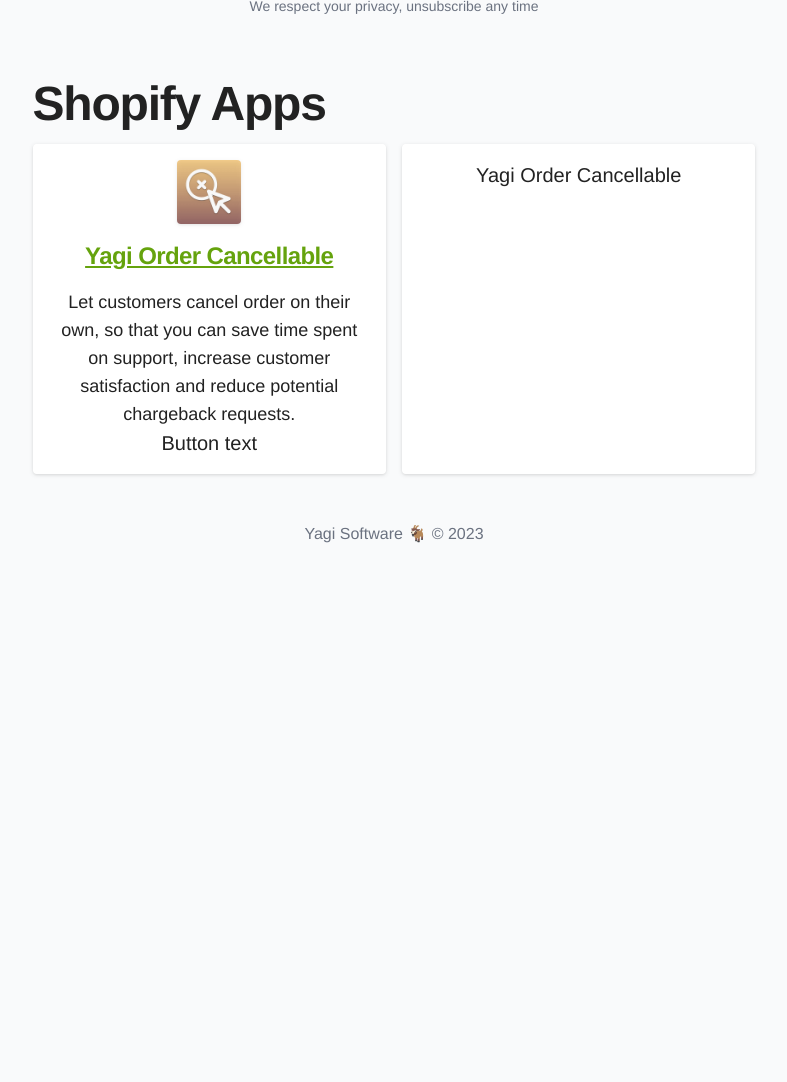
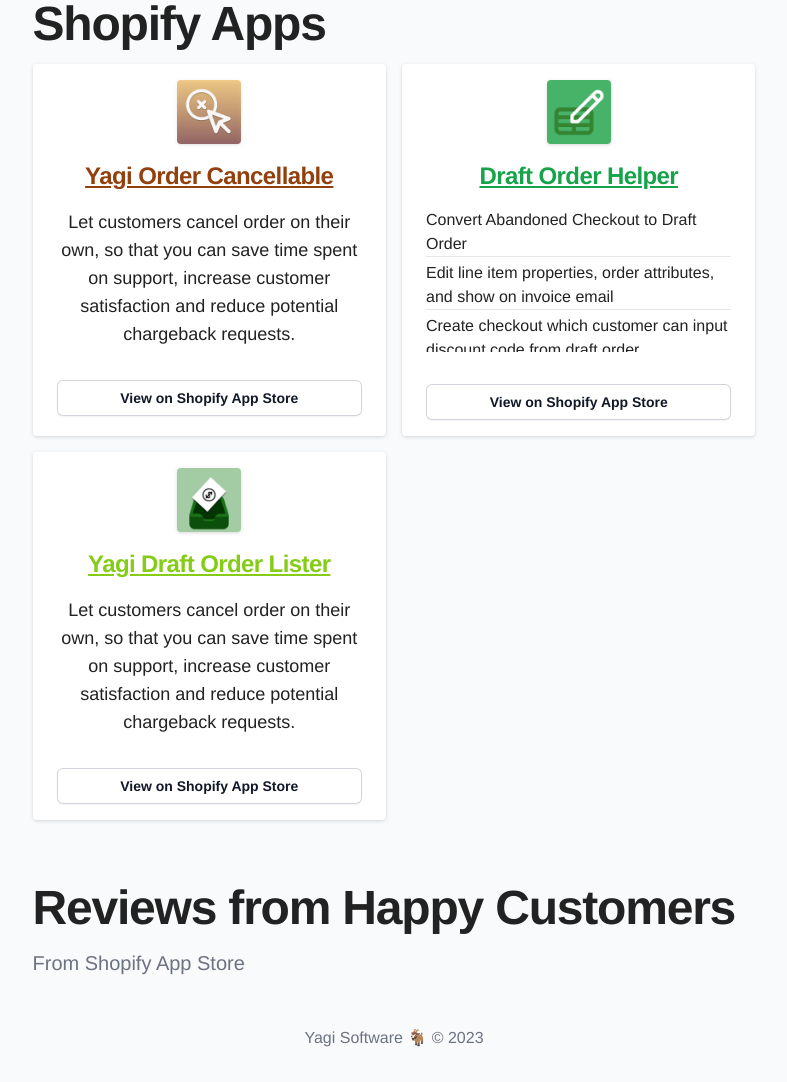
Before and after one commit to YagiSoftware/blog, a Jekyll site: the page built from index.html, in a window 1280 px wide, cut to the strip 718-1800 px from the top of the page. Shown: the whole strip, without its empty margins (246-1033 px from the left). Built offline with Jekyll 4.4.1, drawn with Linux system fonts in a browser that asks for light colours; some web fonts are replaced; comment, search, counter and statistics services are not loaded; before the commit the page ends 1296 px from its top, so only the background shows below that.

Commit message:
WIP stuff
WIP stuff

```diff
--- a/_layouts/default.html
+++ b/_layouts/default.html
@@ -39,12 +39,12 @@
 
   </head>
   <body class="bg-gray-50">
-    <header class="w-full h-40 lg:h-60">
+    <header class="w-full h-40 lg:h-40">
       <div class="w-full h-full gradient">
         <div class="max-w-lg lg:max-w-prose h-full mx-auto flex items-center relative">
           <div class="mx-auto">
             <a href="/">
-            <p class="text-gray-100 text-3xl md:text-5xl font-bold filter drop-shadow-lg tracking-wide">
+            <p class="text-gray-100 text-3xl md:text-4xl font-bold filter drop-shadow-lg tracking-wide">
               <svg class="inline relative -top-2 w-16 lg:w-20 h-auto mr-0 lg:mr-4" viewBox="0 0 227 227" version="1.1" xmlns="http://www.w3.org/2000/svg" xmlns:xlink="http://www.w3.org/1999/xlink">
                   <g id="Artboard" stroke="none" stroke-width="1" fill="none" fill-rule="evenodd">
                       <g id="Logo_Yagi_final-01" transform="translate(36.000000, 33.000000)" fill="#FFFFFF">
@@ -56,7 +56,7 @@
             </p>
             </a>
           </div>
-          <div class="flex justify-between w-full px-8 lg:px-0 absolute bottom-4 text-white text-lg lg:text-xl underline">
+          <div class="flex justify-between w-full px-8 lg:px-0 absolute bottom-4 lg:bottom-2 text-white text-lg lg:text-xl underline">
             <a class="nav-link" href="/articles">Articles</a>
             <a class="nav-link" target="_blank" href="https://apps.shopify.com/partners/yagi-software">Apps</a>
             <a class="nav-link" href="/about">About</a>
--- a/css/dist.css
+++ b/css/dist.css
@@ -981,6 +981,10 @@
   height: 100%;
 }
 
+.max-h-\[9rem\] {
+  max-height: 9rem;
+}
+
 .w-1\/3 {
   width: 33.333333%;
 }
@@ -1027,6 +1031,10 @@
 
 .transform {
   transform: translate(var(--tw-translate-x), var(--tw-translate-y)) rotate(var(--tw-rotate)) skewX(var(--tw-skew-x)) skewY(var(--tw-skew-y)) scaleX(var(--tw-scale-x)) scaleY(var(--tw-scale-y));
+}
+
+.cursor-pointer {
+  cursor: pointer;
 }
 
 .grid-cols-1 {
@@ -1067,12 +1075,22 @@
   margin-left: calc(1rem * calc(1 - var(--tw-space-x-reverse)));
 }
 
+.space-y-1 > :not([hidden]) ~ :not([hidden]) {
+  --tw-space-y-reverse: 0;
+  margin-top: calc(0.25rem * calc(1 - var(--tw-space-y-reverse)));
+  margin-bottom: calc(0.25rem * var(--tw-space-y-reverse));
+}
+
 .divide-y > :not([hidden]) ~ :not([hidden]) {
   --tw-divide-y-reverse: 0;
   border-top-width: calc(1px * calc(1 - var(--tw-divide-y-reverse)));
   border-bottom-width: calc(1px * var(--tw-divide-y-reverse));
 }
 
+.overflow-y-scroll {
+  overflow-y: scroll;
+}
+
 .rounded {
   border-radius: 0.25rem;
 }
@@ -1095,6 +1113,10 @@
 
 .border-2 {
   border-width: 2px;
+}
+
+.border-b {
+  border-bottom-width: 1px;
 }
 
 .border-b-2 {
@@ -1130,11 +1152,6 @@
   background-color: rgb(249 250 251 / var(--tw-bg-opacity));
 }
 
-.bg-lime-600 {
-  --tw-bg-opacity: 1;
-  background-color: rgb(101 163 13 / var(--tw-bg-opacity));
-}
-
 .bg-white {
   --tw-bg-opacity: 1;
   background-color: rgb(255 255 255 / var(--tw-bg-opacity));
@@ -1150,14 +1167,14 @@
   padding-right: 0.125rem;
 }
 
-.px-2 {
-  padding-left: 0.5rem;
-  padding-right: 0.5rem;
-}
-
-.px-2\.5 {
-  padding-left: 0.625rem;
-  padding-right: 0.625rem;
+.px-1 {
+  padding-left: 0.25rem;
+  padding-right: 0.25rem;
+}
+
+.px-3 {
+  padding-left: 0.75rem;
+  padding-right: 0.75rem;
 }
 
 .px-4 {
@@ -1175,21 +1192,16 @@
   padding-right: 2rem;
 }
 
-.py-1 {
-  padding-top: 0.25rem;
-  padding-bottom: 0.25rem;
-}
-
-.py-1\.5 {
-  padding-top: 0.375rem;
-  padding-bottom: 0.375rem;
-}
-
 .py-12 {
   padding-top: 3rem;
   padding-bottom: 3rem;
 }
 
+.py-2 {
+  padding-top: 0.5rem;
+  padding-bottom: 0.5rem;
+}
+
 .py-4 {
   padding-top: 1rem;
   padding-bottom: 1rem;
@@ -1204,6 +1216,10 @@
   padding-top: 2rem;
 }
 
+.text-left {
+  text-align: left;
+}
+
 .text-center {
   text-align: center;
 }
@@ -1223,6 +1239,10 @@
   line-height: 2.5rem;
 }
 
+.text-\[1rem\] {
+  font-size: 1rem;
+}
+
 .text-base {
   font-size: 1rem;
   line-height: 1.5rem;
@@ -1258,6 +1278,11 @@
   letter-spacing: 0.025em;
 }
 
+.text-amber-800 {
+  --tw-text-opacity: 1;
+  color: rgb(146 64 14 / var(--tw-text-opacity));
+}
+
 .text-black {
   --tw-text-opacity: 1;
   color: rgb(0 0 0 / var(--tw-text-opacity));
@@ -1298,9 +1323,19 @@
   color: rgb(17 24 39 / var(--tw-text-opacity));
 }
 
+.text-green-600 {
+  --tw-text-opacity: 1;
+  color: rgb(22 163 74 / var(--tw-text-opacity));
+}
+
 .text-indigo-600 {
   --tw-text-opacity: 1;
   color: rgb(79 70 229 / var(--tw-text-opacity));
+}
+
+.text-lime-500 {
+  --tw-text-opacity: 1;
+  color: rgb(132 204 22 / var(--tw-text-opacity));
 }
 
 .text-lime-600 {
@@ -1326,6 +1361,21 @@
   --tw-shadow: 0 1px 2px 0 rgb(0 0 0 / 0.05);
   --tw-shadow-colored: 0 1px 2px 0 var(--tw-shadow-color);
   box-shadow: var(--tw-ring-offset-shadow, 0 0 #0000), var(--tw-ring-shadow, 0 0 #0000), var(--tw-shadow);
+}
+
+.ring-1 {
+  --tw-ring-offset-shadow: var(--tw-ring-inset) 0 0 0 var(--tw-ring-offset-width) var(--tw-ring-offset-color);
+  --tw-ring-shadow: var(--tw-ring-inset) 0 0 0 calc(1px + var(--tw-ring-offset-width)) var(--tw-ring-color);
+  box-shadow: var(--tw-ring-offset-shadow), var(--tw-ring-shadow), var(--tw-shadow, 0 0 #0000);
+}
+
+.ring-inset {
+  --tw-ring-inset: inset;
+}
+
+.ring-gray-300 {
+  --tw-ring-opacity: 1;
+  --tw-ring-color: rgb(209 213 219 / var(--tw-ring-opacity));
 }
 
 .drop-shadow {
@@ -1363,6 +1413,19 @@
 #content-box {
   font-family: 'proxima-nova', 'Helvetica Neue', Helvetica, Arial, serif;
   font-size: 20px;
+}
+
+.video-container {
+  margin-top: 1rem;
+  margin-bottom: 2rem;
+}
+
+.video-container iframe {
+  aspect-ratio: 16 / 9;
+  width: 100%;
+  /*  height: 100%;*/
+  margin-left: auto;
+  margin-right: auto;
 }
 
 .posts li a.article {
@@ -1505,9 +1568,24 @@
   box-shadow: var(--tw-ring-offset-shadow, 0 0 #0000), var(--tw-ring-shadow, 0 0 #0000), var(--tw-shadow);
 }
 
-.hover\:bg-lime-500:hover {
+.hover\:bg-gray-50:hover {
   --tw-bg-opacity: 1;
-  background-color: rgb(132 204 22 / var(--tw-bg-opacity));
+  background-color: rgb(249 250 251 / var(--tw-bg-opacity));
+}
+
+.hover\:text-amber-400:hover {
+  --tw-text-opacity: 1;
+  color: rgb(251 191 36 / var(--tw-text-opacity));
+}
+
+.hover\:text-green-400:hover {
+  --tw-text-opacity: 1;
+  color: rgb(74 222 128 / var(--tw-text-opacity));
+}
+
+.hover\:text-lime-400:hover {
+  --tw-text-opacity: 1;
+  color: rgb(163 230 53 / var(--tw-text-opacity));
 }
 
 .hover\:text-lime-500:hover {
@@ -1594,22 +1672,6 @@
   --tw-ring-offset-width: 2px;
 }
 
-.focus-visible\:outline:focus-visible {
-  outline-style: solid;
-}
-
-.focus-visible\:outline-2:focus-visible {
-  outline-width: 2px;
-}
-
-.focus-visible\:outline-offset-2:focus-visible {
-  outline-offset: 2px;
-}
-
-.focus-visible\:outline-lime-600:focus-visible {
-  outline-color: #65a30d;
-}
-
 @media (min-width: 768px) {
   .md\:max-w-4xl {
     max-width: 56rem;
@@ -1619,6 +1681,11 @@
     grid-template-columns: repeat(2, minmax(0, 1fr));
   }
 
+  .md\:text-4xl {
+    font-size: 2.25rem;
+    line-height: 2.5rem;
+  }
+
   .md\:text-5xl {
     font-size: 3rem;
     line-height: 1;
@@ -1626,6 +1693,10 @@
 }
 
 @media (min-width: 1024px) {
+  .lg\:bottom-2 {
+    bottom: 0.5rem;
+  }
+
   .lg\:my-12 {
     margin-top: 3rem;
     margin-bottom: 3rem;
@@ -1635,8 +1706,8 @@
     margin-right: 1rem;
   }
 
-  .lg\:h-60 {
-    height: 15rem;
+  .lg\:h-40 {
+    height: 10rem;
   }
 
   .lg\:w-20 {
--- a/index.html
+++ b/index.html
@@ -35,17 +35,45 @@
       <a target="_blank" href="https://apps.shopify.com/cancellable">
         <img src="cancellable.png" class="mx-auto rounded drop-shadow w-16"/>
       </a>
-      <a target="_blank" href="https://apps.shopify.com/cancellable" class="block mt-4 font-semibold text-2xl tracking-tight text-center text-lime-600 underline hover:text-lime-500">Yagi Order Cancellable</a>
+      <a target="_blank" href="https://apps.shopify.com/cancellable" class="block mt-4 font-semibold text-2xl tracking-tight text-center text-amber-800 underline hover:text-amber-400">Yagi Order Cancellable</a>
       <p class="text-lg mt-4">Let customers cancel order on their own, so that you can save time spent on support, increase customer satisfaction and reduce potential chargeback requests.</p>
-      <button
-        type="button"
-        className="rounded-md bg-lime-600 px-2.5 py-1.5 text-sm font-semibold text-white shadow-sm hover:bg-lime-500 focus-visible:outline focus-visible:outline-2 focus-visible:outline-offset-2 focus-visible:outline-lime-600"
-      >
-        Button text
-      </button>
+
+     <a target="_blank" href="https://apps.shopify.com/cancellable" class="mt-8 block cursor-pointer rounded-md bg-white px-3 py-2 text-sm font-semibold text-gray-900 shadow-sm ring-1 ring-inset ring-gray-300 hover:bg-gray-50">View on Shopify App Store</a>
+
     </div>
-    <div class="rounded bg-white drop-shadow px-6 py-4">
-      <p class="text-center">Yagi Order Cancellable</p>
+    <div class="rounded bg-white drop-shadow px-6 py-4 text-center">
+      <a target="_blank" href="https://apps.shopify.com/draft-helper">
+        <img src="drafthelper.png" class="mx-auto rounded drop-shadow w-16"/>
+      </a>
+      <a target="_blank" href="https://apps.shopify.com/draft-helper" class="block mt-4 font-semibold text-2xl tracking-tight text-center text-green-600 underline hover:text-green-400">Draft Order Helper</a>
+      <p class="text-lg mt-4 px-1">
+        <ul class="text-[1rem] text-left space-y-1 max-h-[9rem] overflow-y-scroll">
+          <li class="border-b border-gray-200">Convert Abandoned Checkout to Draft Order</li>
+          <li class="border-b border-gray-200">Edit line item properties, order attributes, and show on invoice email</li>
+          <li class="border-b border-gray-200">Create checkout which customer can input discount code from draft order</li>
+          <li class="border-b border-gray-200">Quickly modify quantity of line item without having to wait every time</li>
+          <li class="border-b border-gray-200">Bulk add discount to many line items</li>
+          <li class="border-b border-gray-200">Edit custom line item info, and <a target="_blank" href="/articles/how-to-add-image-to-custom-item-in-draft-order.html" class="text-lime-600 underline hover:text-lime-500">set image for custom line item</a></li>
+        </ul>
+      </p>
+
+     <a target="_blank" href="https://apps.shopify.com/draft-helper" class="mt-8 block cursor-pointer rounded-md bg-white px-3 py-2 text-sm font-semibold text-gray-900 shadow-sm ring-1 ring-inset ring-gray-300 hover:bg-gray-50">View on Shopify App Store</a>
+
+    </div>
+    <div class="rounded bg-white drop-shadow px-6 py-4 text-center">
+      <a target="_blank" href="https://apps.shopify.com/yagi-draft-order-lister">
+        <img src="listable.png" class="mx-auto rounded drop-shadow w-16"/>
+      </a>
+      <a target="_blank" href="https://apps.shopify.com/yagi-draft-order-lister" class="block mt-4 font-semibold text-2xl tracking-tight text-center text-lime-500 underline hover:text-lime-400">Yagi Draft Order Lister</a>
+      <p class="text-lg mt-4">Let customers cancel order on their own, so that you can save time spent on support, increase customer satisfaction and reduce potential chargeback requests.</p>
+
+     <a target="_blank" href="https://apps.shopify.com/yagi-draft-order-lister" class="mt-8 block cursor-pointer rounded-md bg-white px-3 py-2 text-sm font-semibold text-gray-900 shadow-sm ring-1 ring-inset ring-gray-300 hover:bg-gray-50">View on Shopify App Store</a>
+
     </div>
   </div>
 </div>
+
+<div class="mx-auto max-w-3xl pt-8 mt-8">
+  <h2 class="font-semibold text-2xl md:text-5xl tracking-tight">Reviews from Happy Customers</h2>
+  <h3 class="mt-4 text-gray-500">From Shopify App Store</h3>
+</div>
```
Also changed, not shown: _posts/2021-06-27-how-to-hide-products-from-search-in-shopify-store.md (+0 -2 lines), css/styles.css (+8 -0 lines), tailwind.css.
